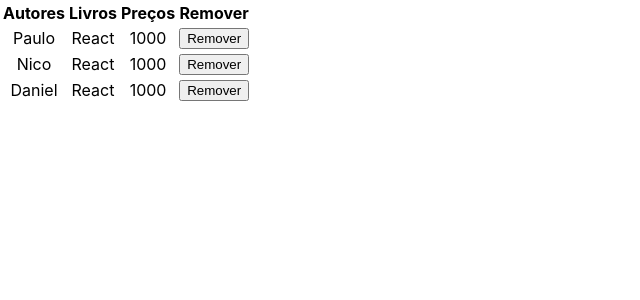
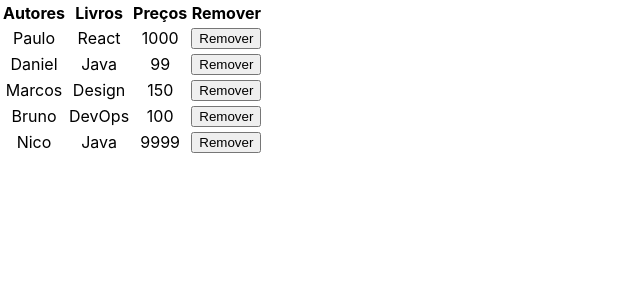
Before and after one commit to victorlage7/HelloWorldReact, a React (Create React App) app: page / in a window 1280 px wide. Shown: the top 300 px of the page, without its empty margins (0-640 px from the left). Built offline with nearby package versions, Linux system fonts and the light colour scheme.

Commit message:
Trabalhando com Hooks primeira parte

```diff
--- a/src/App.js
+++ b/src/App.js
@@ -1,33 +1,10 @@
-import React, { useState } from 'react';
+import React from 'react';
 import './App.css';
 import Tabela from './componentes/Tabela'
 
 function App() {
 
 
-
-  const  [autores,setAutores] = useState([
-    {
-      nome: 'Paulo',
-      livro: 'React',
-      preco: '1000'
-    },
-    {
-      nome: 'Daniel',
-      livro: 'Java',
-      preco: '99'
-    },
-    {
-      nome: 'Marcos',
-      livro: 'Design',
-      preco: '150'
-    },
-    {
-      nome: 'Bruno',
-      livro: 'DevOps',
-      preco: '100'
-    }
-  ]);
 
   return (
     <div className="App">
--- a/src/componentes/Tabela.js
+++ b/src/componentes/Tabela.js
@@ -1,11 +1,42 @@
-import React from 'react';
+import React,{useState} from 'react';
 import TableHead from './TableHead'
 import TableBody from './TableBody '
+
 export default function Tabela() {
+
+  const [autores, setAutores] = useState([
+    {
+      nome: 'Paulo',
+      livro: 'React',
+      preco: '1000'
+    },
+    {
+      nome: 'Daniel',
+      livro: 'Java',
+      preco: '99'
+    },
+    {
+      nome: 'Marcos',
+      livro: 'Design',
+      preco: '150'
+    },
+    {
+      nome: 'Bruno',
+      livro: 'DevOps',
+      preco: '100'
+    },
+    {
+      nome: 'Nico',
+      livro: 'Java',
+      preco: '9999'
+    }
+  ]);
+
     return(
+
         <table>
         <TableHead/>
-        <TableBody/>
+        <TableBody autores = { autores} setAutores = {setAutores} />
       </table>
 
     );
--- a/src/componentes/TableBody .js
+++ b/src/componentes/TableBody .js
@@ -1,27 +1,22 @@
 import React from 'react';
 
-export default function  TableBody  ()  {
+export default function  TableBody  ({autores, setAutores})  {
+
+    const linhas = autores.map((linha, index) => {
+
+        return (
+            <tr>
+                <td>{linha.nome}</td>
+                <td>{linha.livro}</td>
+                <td>{linha.preco}</td>
+                <td><button>Remover</button></td>
+            </tr>
+        )
+    });
+
     return(
         <tbody>
-            <tr>
-                <td>Paulo</td>
-                <td>React</td>
-                <td>1000</td>
-                <td><button>Remover</button></td>
-            </tr>
-            <tr>
-                <td>Nico</td>
-                <td>React</td>
-                <td>1000</td>
-                <td><button>Remover</button></td>
-            </tr>
-            <tr>
-                <td>Daniel</td>
-                <td>React</td>
-                <td>1000</td>
-                <td><button>Remover</button></td>
-            </tr>
+            {linhas}
         </tbody>
-
-        );
+    );
 }
```
